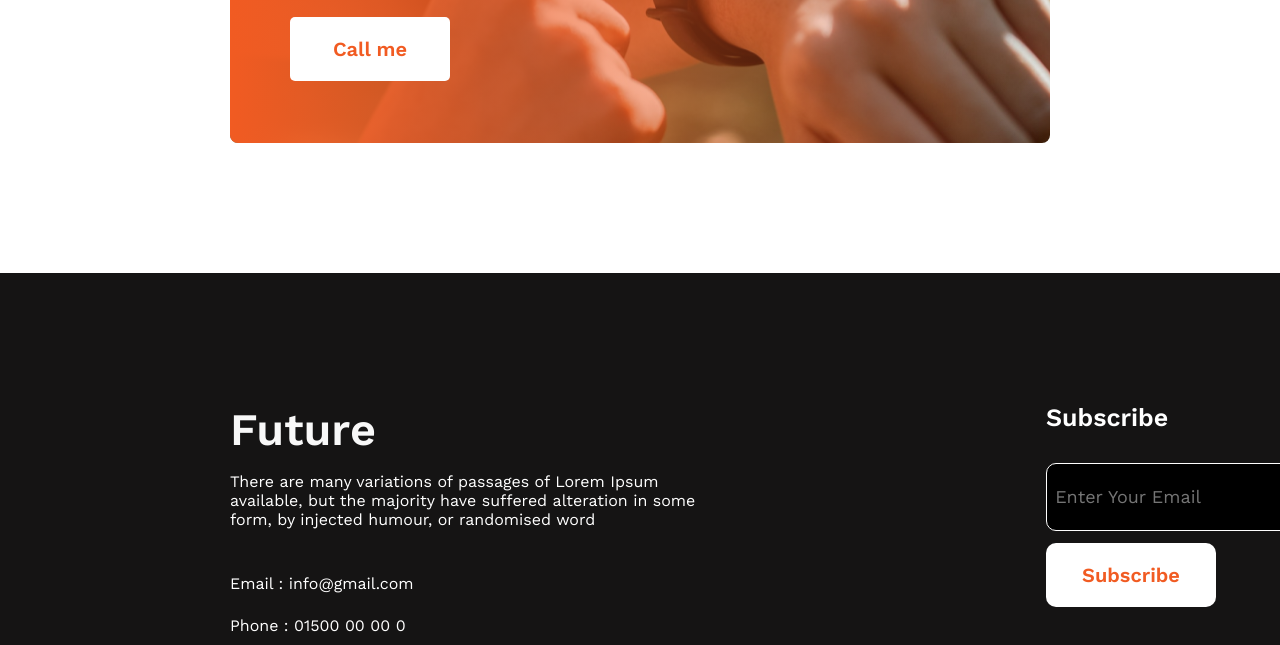
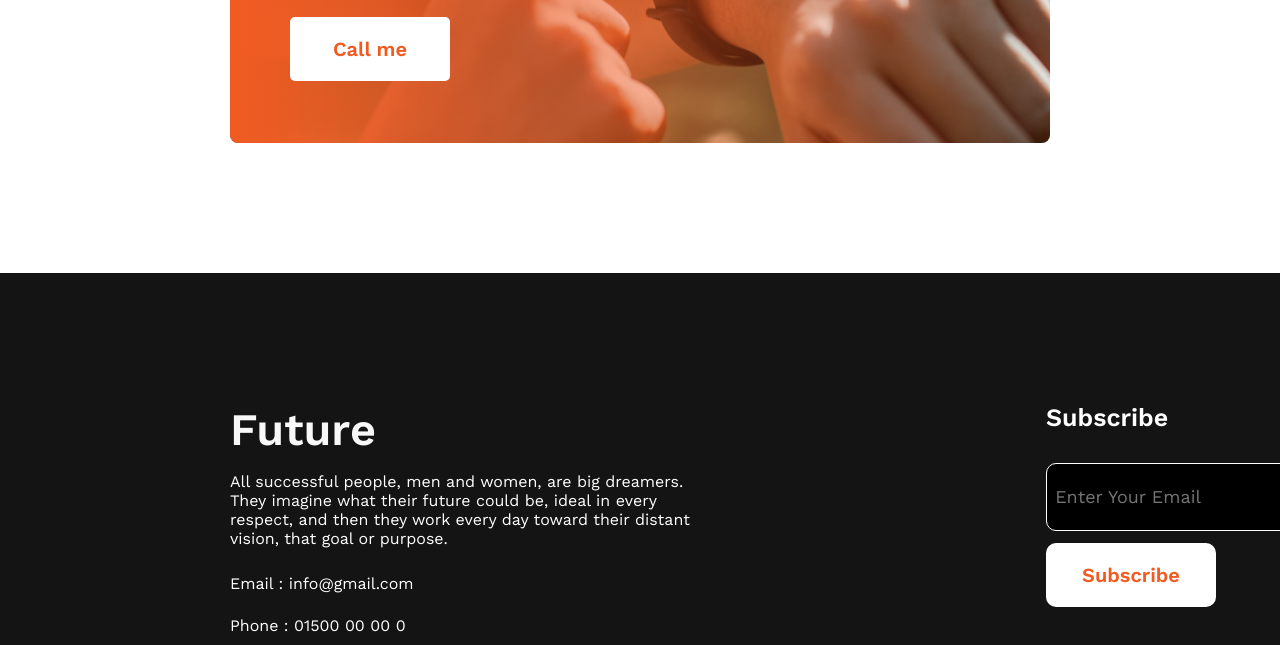
Before and after one commit to priatasmia/ph-assignment1, a plain HTML site: page index.html in a window 1280 px wide. Shown: the part 2155-2800 px from the top of the page. Drawn offline with nearby package versions, Linux system fonts and the light colour scheme.

Commit message:
almost last commit

```diff
--- a/index.html
+++ b/index.html
@@ -91,9 +91,7 @@
         <div class="footer">
             <div class="right-part">
             <h1 class="future">Future</h1>
-            <p class="footer-para">There are many variations of passages of Lorem      Ipsum
-                available, but the majority have suffered alteration in some
-                form, by injected humour, or randomised word</p>
+            <p class="footer-para">All successful people, men and women, are big dreamers. They imagine what their future could be, ideal in every respect, and then they work every day toward their distant vision, that goal or purpose.</p>
                 <p class="f-email">Email : info@gmail.com</p>
                 <p class="phone">Phone : 01500 00 00 0</p>
                 <img class="img-f" src="images/icons/fb.png" alt="">
```
